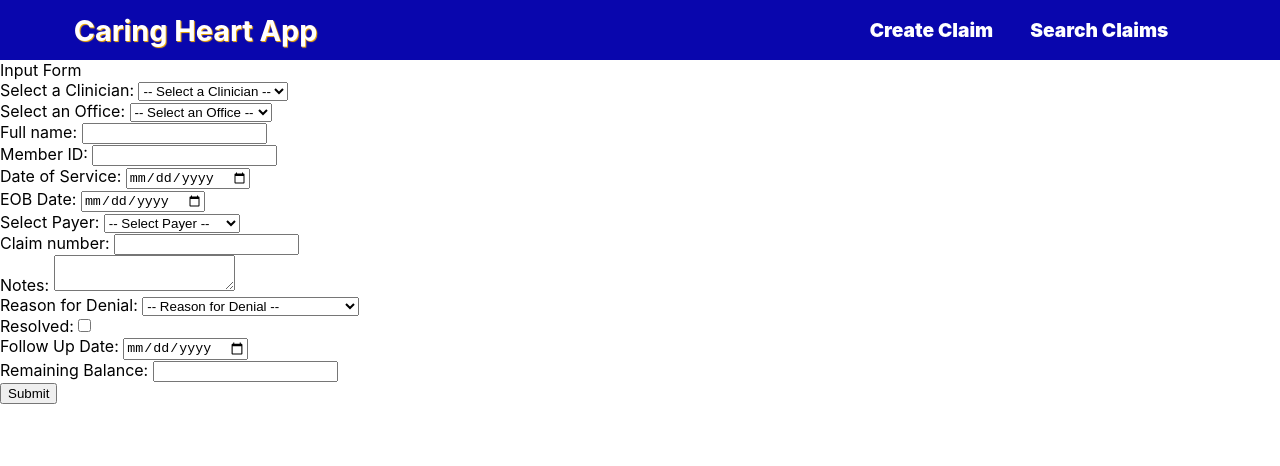
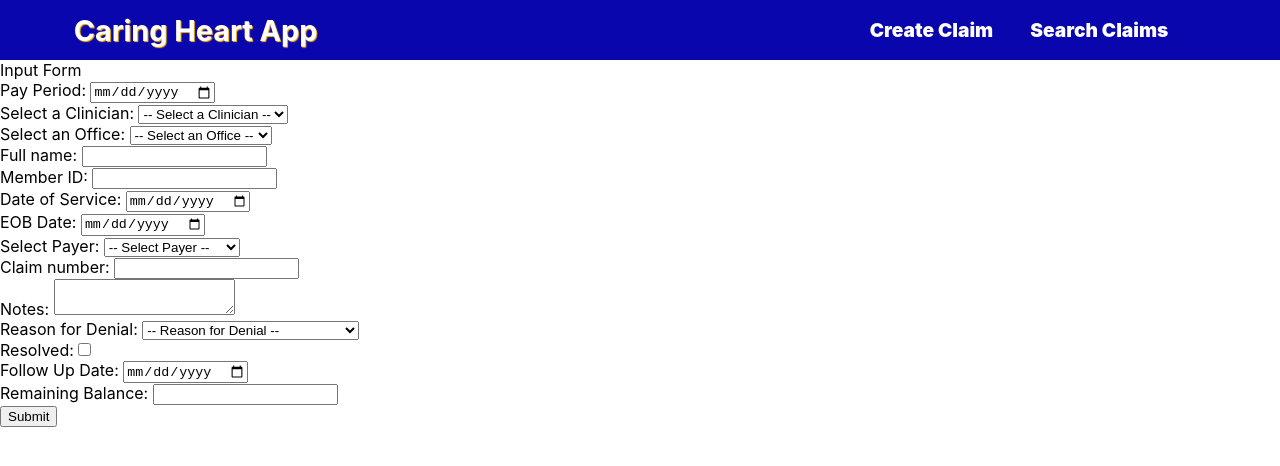
Before and after one commit to WesGlassmeyer/caring-hearts, a React (Create React App) app: page / in a window 1280 px wide. Shown: the top 466 px of the page. Built offline with nearby package versions, Linux system fonts and the light colour scheme.

Commit message:
add pay period

```diff
--- a/src/InputForm/InputForm.js
+++ b/src/InputForm/InputForm.js
@@ -17,6 +17,7 @@ export default class InputForm extends Component {
     resolved: "false",
     followUpDate: "",
     balance: "",
+    payPeriod: "",
   };
 
   setFormData = (event) => {
@@ -77,12 +78,24 @@ export default class InputForm extends Component {
         label: "Follow Up Date",
         name: "followUpDate",
       },
+      payPeriod: {
+        id: "payPeriod",
+        label: "Pay Period",
+        name: "payPeriod",
+      },
     };
 
     return (
       <div>
         <div>Input Form</div>
         <form>
+          <DateInput
+            id={dateValues.payPeriod.id}
+            label={dateValues.payPeriod.label}
+            value={this.state.payPeriod}
+            name={dateValues.payPeriod.name}
+            onChange={this.setFormData}
+          />
           <DropdownFilter
             id={dropdownValues.clinician.options}
             label={dropdownValues.clinician.label}
```
